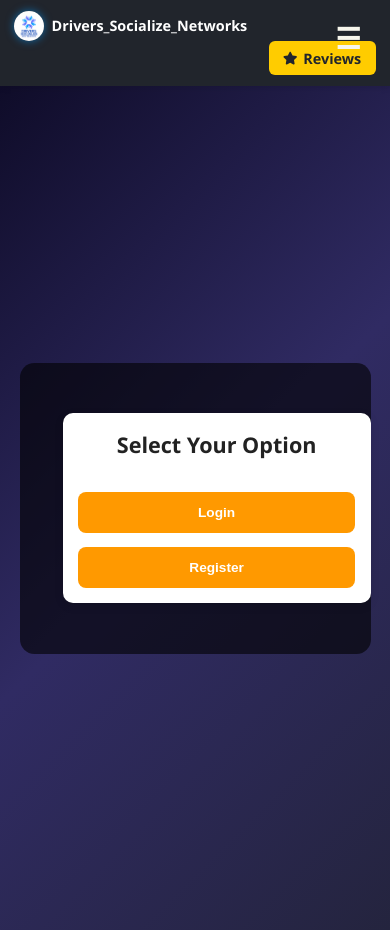
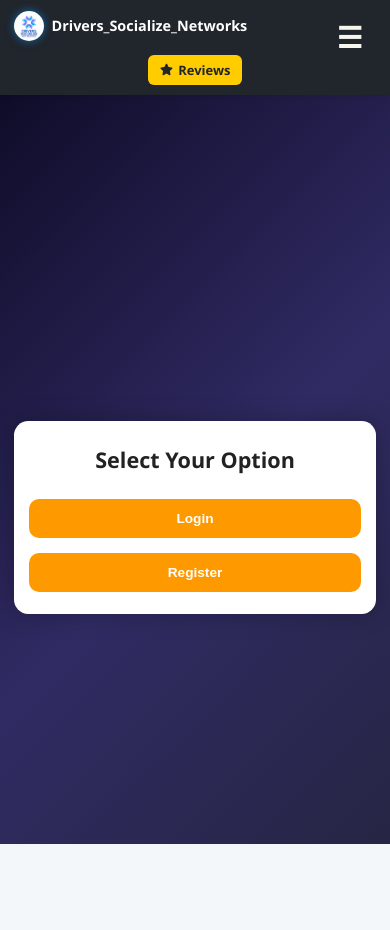
Before and after one commit to Drivers822/Socialize, a React (Vite) app: page /start in a window 390 px wide. After the commit the page ends 844 px from the top, so only its background shows below. Built offline with nearby package versions, Linux system fonts and the light colour scheme.

Commit message:
responsive

```diff
--- a/src/Styles/Navbar.css
+++ b/src/Styles/Navbar.css
@@ -12,7 +12,7 @@ nav {
   z-index: 10;
 }
 
-/* Logo container */
+/* Logo */
 .nav-logo {
   display: flex;
   align-items: center;
@@ -44,13 +44,14 @@ nav {
   color: #ffcc00;
 }
 
-/* Nav links */
+/* Nav Links */
 .nav-links {
   display: flex;
   gap: 2rem;
   justify-content: center;
   align-items: center;
-  flex: 2;
+  flex: 1;
+  transition: all 0.3s ease;
 }
 
 .nav-links a {
@@ -65,13 +66,62 @@ nav {
   color: #ffcc00;
 }
 
-/* Logout button */
-.nav-right {
-  flex: 1;
-  display: flex;
-  justify-content: flex-end;
+/* Hamburger */
+.hamburger {
+  display: none;
+  font-size: 2rem;
+  color: #f7f6ec;
+  cursor: pointer;
+  background: none;
+  border: none;
+  position: absolute;
+  right: 1rem;
+  top: 1rem;
 }
 
+/* Actions (Review + Profile + Logout) */
+.nav-actions {
+  display: flex;
+  align-items: center;
+  gap: 1rem;
+}
+
+/* Review Button */
+.review-icon-with-label {
+  display: flex;
+  align-items: center;
+  gap: 0.4rem;
+  padding: 0.4rem 1rem;
+  background-color: #ffcc00;
+  color: #21252c;
+  border-radius: 6px;
+  font-weight: 600;
+  transition: background-color 0.3s ease;
+  text-decoration: none;
+}
+
+.review-icon-with-label:hover {
+  background-color: #e6b800;
+  color: #fff;
+}
+
+.review-icon-with-label .star-icon {
+  color: #21252c;
+}
+
+/* Profile Icon */
+.profile-icon {
+  color: #ffffff;
+  font-size: 1.4rem;
+  cursor: pointer;
+  transition: color 0.3s ease;
+}
+
+.profile-icon:hover {
+  color: #007bff;
+}
+
+/* Logout Button */
 .logout-btn {
   background-color: #ff3b3b;
   border: none;
@@ -88,17 +138,7 @@ nav {
   background-color: #e63946;
 }
 
-/* Hamburger menu button */
-.hamburger {
-  display: none;
-  font-size: 2rem;
-  color: rgb(247, 246, 236);
-  cursor: pointer;
-  background: none;
-  border: none;
-}
-
-/* Responsive styles */
+/* Responsive - Tablet */
 @media (max-width: 768px) {
   nav {
     flex-direction: column;
@@ -108,36 +148,34 @@ nav {
 
   .hamburger {
     display: block;
-    position: absolute;
-    top: 16px;
-    right: 16px;
   }
 
   .nav-links {
     flex-direction: column;
     width: 100%;
     display: none;
+    gap: 1rem;
     margin-top: 1rem;
-    gap: 1rem;
   }
 
   .nav-links.active {
     display: flex;
   }
 
-  .nav-right {
-    justify-content: center;
+  .nav-actions {
+    flex-direction: column;
+    width: 100%;
+    align-items: center;
     margin-top: 1rem;
-    width: 100%;
   }
 
   .logo-img {
-    height: 36px;
-    width: 36px;
+    height: 40px;
+    width: 40px;
   }
 
   .logo-title {
-    font-size: 1.1rem;
+    font-size: 1.2rem;
   }
 
   .nav-links a {
@@ -150,6 +188,7 @@ nav {
   }
 }
 
+/* Responsive - Mobile */
 @media (max-width: 480px) {
   .logo-img {
     height: 30px;
@@ -168,39 +207,13 @@ nav {
     font-size: 0.9rem;
     padding: 0.4rem 0.9rem;
   }
+
+  .review-icon-with-label {
+    padding: 0.3rem 0.8rem;
+    font-size: 0.9rem;
+  }
+
+  .profile-icon {
+    font-size: 1.2rem;
+  }
 }
-.review-icon-with-label {
-  display: flex;
-  align-items: center;
-  gap: 0.4rem;
-  padding: 0.4rem 1rem;
-  background-color: #ffcc00; /* Yellow */
-  color: #21252c; /* Dark text for contrast */
-  border-radius: 6px;
-  font-weight: 600;
-  transition: background-color 0.3s ease;
-  text-decoration: none;
-}
-
-.review-icon-with-label:hover {
-  background-color: #e6b800;
-  color: #fff;
-}
-.review-icon-with-label .star-icon {
-  color: #21252c; /* Adjust as needed */
-}
-.nav-actions {
-  display: flex;
-  align-items: center;
-  gap: 1rem;
-  margin-left: auto;
-}
-
-.profile-icon {
-  color: #fffcfc;
-  transition: color 0.3s ease;
-}
-
-.profile-icon:hover {
-  color: #007bff;
-}
--- a/src/Styles/StartPage.css
+++ b/src/Styles/StartPage.css
@@ -1,53 +1,61 @@
 /* src/styles/StartPage.css */
 
+* {
+  box-sizing: border-box;
+  margin: 0;
+  padding: 0;
+}
+
+html, body {
+  height: 100%;
+  width: 100%;
+  overflow-x: hidden;
+}
+
 .start-page {
-  background: linear-gradient(135deg, #0f0c29, #302b63, #24243e); /* Attractive dark gradient */
-  background-size: cover;
-  background-position: center;
-  background-repeat: no-repeat;
-  background-attachment: fixed;
-  width: 100vw;
-  height: 100vh;
   display: flex;
   align-items: center;
   justify-content: center;
+  min-height: 100vh;
+  padding: 1rem;
+  background: linear-gradient(135deg, #0f0c29, #302b63, #24243e);
+  background-size: cover;
+  background-position: center;
   font-family: 'Segoe UI', Tahoma, Geneva, Verdana, sans-serif;
-  overflow: hidden;
 }
 
 .overlay {
-  background-color: rgba(0, 0, 0, 0.6); /* Semi-transparent black */
-  padding: 3rem 2rem;
+  background-color: #fff;
+  padding: 2rem;
   border-radius: 1rem;
   text-align: center;
-  color: #fff;
-  width: 90%;
-  max-width: 500px;
+  color: #000;
+  width: 100%;
+  max-width: 400px;
+  box-shadow: 0 0 25px rgba(0, 0, 0, 0.25);
 }
 
 .title {
-  font-size: 2rem;
-  margin-bottom: 2rem;
+  font-size: 1.8rem;
+  font-weight: 700;
+  margin-bottom: 1.5rem;
 }
 
 .button-group {
   display: flex;
-  flex-direction: row;
+  flex-direction: column;
   gap: 1rem;
-}
-
-.btn-link {
-  flex: 1;
 }
 
 .action-btn {
   width: 100%;
   padding: 1rem;
   font-size: 1rem;
+  font-weight: 600;
   background-color: #ff9900;
   color: white;
   border: none;
-  border-radius: 8px;
+  border-radius: 10px;
   cursor: pointer;
   transition: background-color 0.3s ease;
 }
@@ -56,22 +64,18 @@
   background-color: #e68200;
 }
 
-/* Responsive design */
-@media (max-width: 600px) {
-  .button-group {
-    flex-direction: column;
+/* Mobile styles */
+@media (max-width: 480px) {
+  .overlay {
+    padding: 1.5rem 1rem;
   }
 
   .title {
     font-size: 1.5rem;
   }
 
-  .overlay {
-    padding: 2rem 1.5rem;
-  }
-
   .action-btn {
     font-size: 0.95rem;
-    padding: 0.9rem;
+    padding: 0.85rem;
   }
 }
--- a/src/components/StartPage.jsx
+++ b/src/components/StartPage.jsx
@@ -5,7 +5,6 @@ import '../Styles/StartPage.css'; // Import CSS
 const StartPage = () => (
   <div className="start-page">
     <div className="overlay">
-      <div className="container">
       <h2 className="title">Select Your Option</h2>
       <div className="button-group">
         <Link to="/login" className="btn-link">
@@ -17,7 +16,7 @@ const StartPage = () => (
       </div>
     </div>
   </div>
-  </div>
+
 );
 
 export default StartPage;
```
Lines whose indentation alone changed are shown as unchanged.
